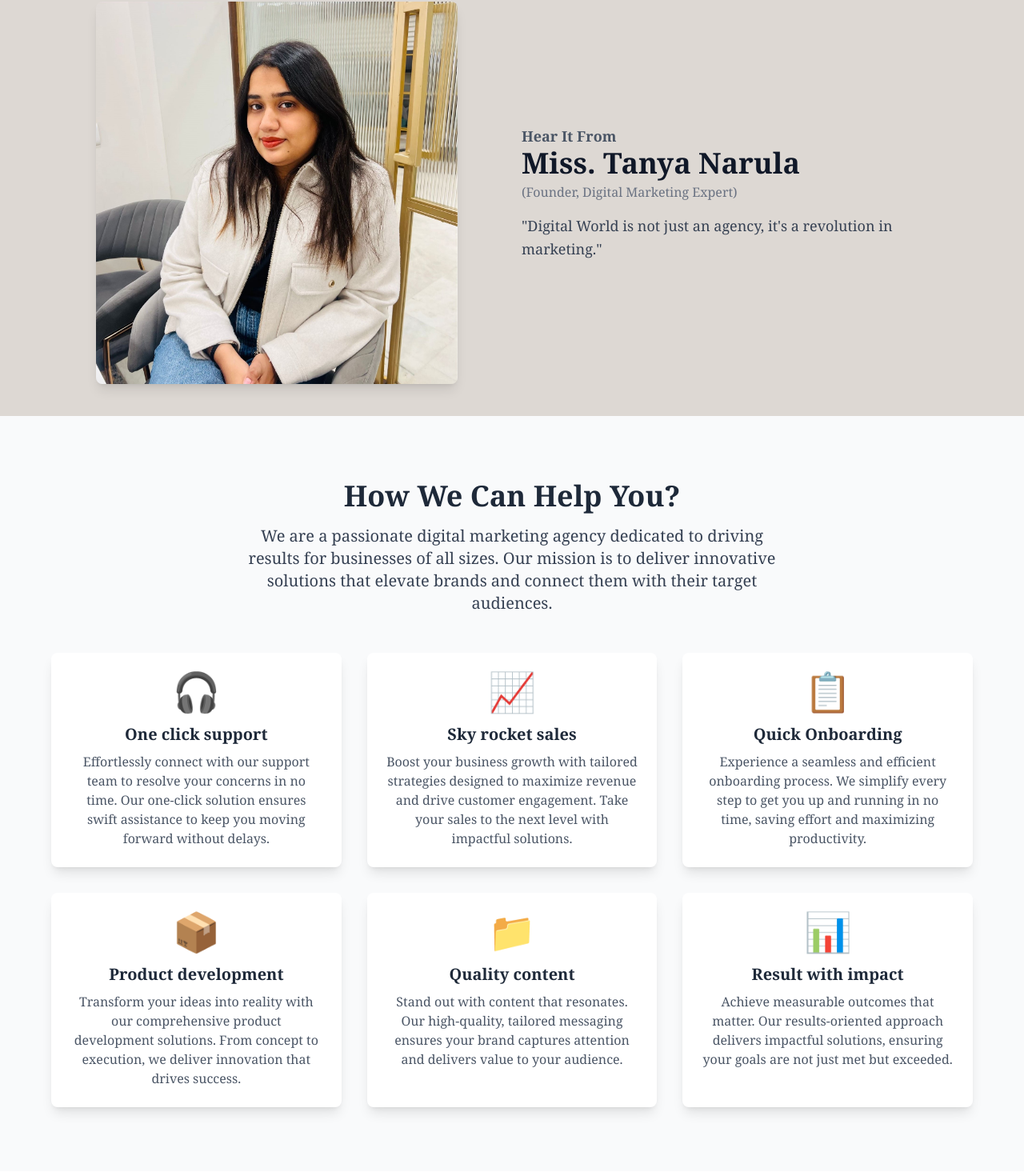
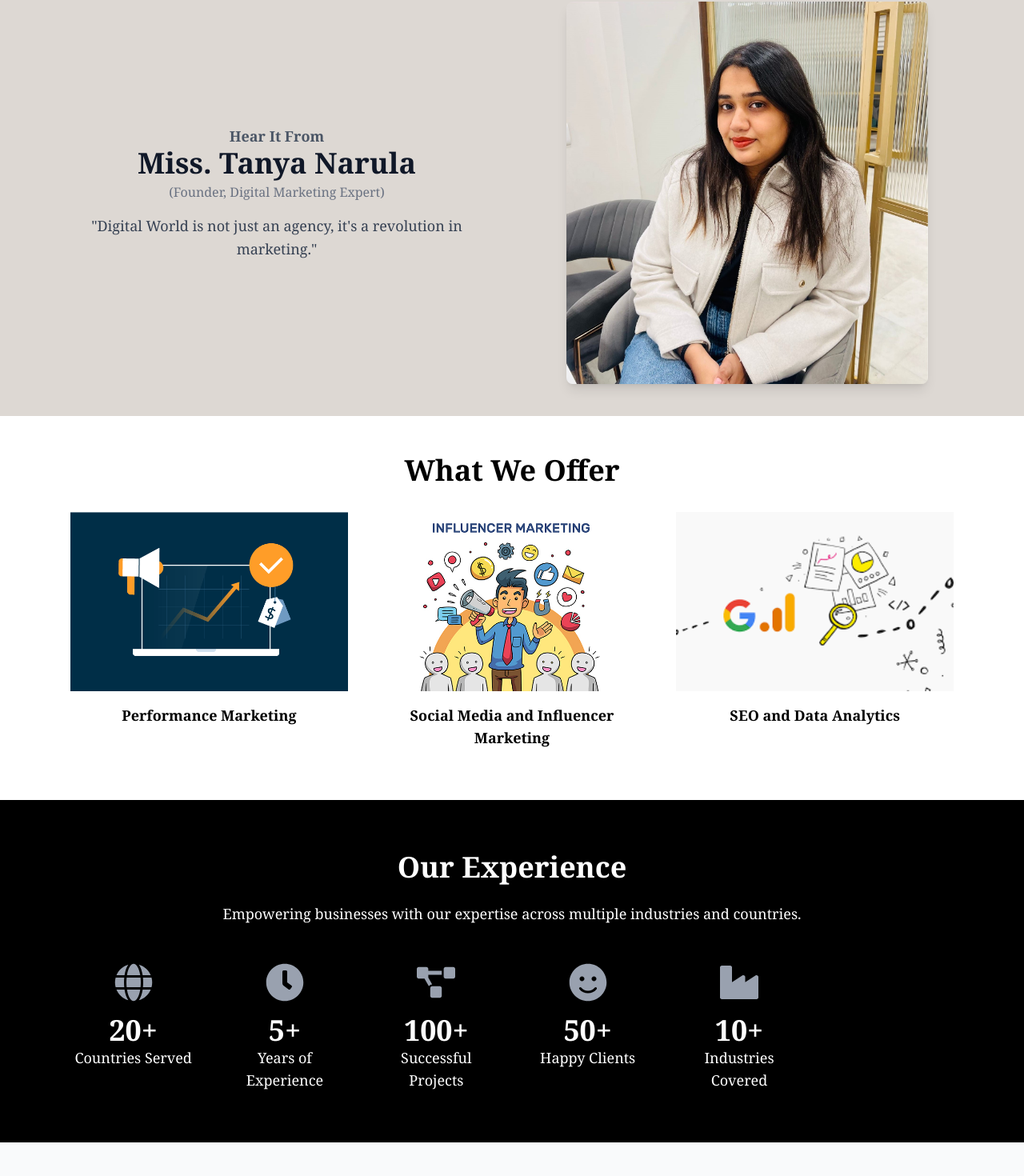
Before and after one commit to abh0007/digitalworldbyt, a React (Vite) app: page / in a window 1280 px wide. Shown: the part 838-2308 px from the top of the page at 80% size. Built offline with nearby package versions, Linux system fonts and the light colour scheme.

Commit message:
experience

```diff
--- a/src/pages/Home.jsx
+++ b/src/pages/Home.jsx
@@ -3,6 +3,7 @@ import { motion, AnimatePresence } from "framer-motion";
 import { Link } from "react-router-dom";
 import '../styles/Home.css';
 import Footer from "../components/Footer"; // Ensure correct import path
+import { FaGlobe, FaClock, FaProjectDiagram, FaSmile, FaIndustry } from "react-icons/fa";
 
 
 function Home() {
@@ -42,6 +43,13 @@ function Home() {
     "https://www.linkedin.com/embed/feed/update/urn:li:ugcPost:7292830163082387456?compact=1",
     "https://www.linkedin.com/embed/feed/update/urn:li:ugcPost:7291777433630883840?compact=1",
     "https://www.linkedin.com/embed/feed/update/urn:li:ugcPost:7290718816936828928?compact=1",
+  ];
+  const stats = [
+    { icon: <FaGlobe className="text-gray-400 text-5xl" />, value: "20+", label: "Countries Served" },
+    { icon: <FaClock className="text-gray-400 text-5xl" />, value: "5+", label: "Years of Experience" },
+    { icon: <FaProjectDiagram className="text-gray-400 text-5xl" />, value: "100+", label: "Successful Projects" },
+    { icon: <FaSmile className="text-gray-400 text-5xl" />, value: "50+", label: "Happy Clients" },
+    { icon: <FaIndustry className="text-gray-400 text-5xl" />, value: "10+", label: "Industries Covered" },
   ];
 
   return (
@@ -99,16 +107,10 @@ function Home() {
     <section  style={{ backgroundColor: "#ddd8d3" }} className="py-10 px-4 sm:px-6 md:px-10">
       <div className="max-w-6xl mx-auto flex flex-col md:flex-row items-center gap-6">
         {/* Left Side - Image */}
-        <div className="w-full md:w-1/2 flex justify-center">
-          <img
-            src="/tanya.jpg" // Replace with actual image path
-            alt="Tanya Narula"
-            className="w-full md:w-[80%] rounded-lg shadow-lg object-cover"
-          />
-        </div>
+
 
         {/* Right Side - Text Content */}
-        <div className="w-full md:w-1/2 text-center md:text-left">
+        <div className="w-full md:w-1/2 text-center md:text-center">
           <h3 className="text-lg text-gray-600 font-semibold">Hear It From</h3>
           <h2 className="text-2xl sm:text-3xl md:text-4xl font-bold text-gray-900">
             Miss. Tanya Narula
@@ -120,11 +122,74 @@ function Home() {
             "Digital World is not just an agency, it's a revolution in marketing."
           </p>
         </div>
+        <div className="w-full md:w-1/2 flex justify-center">
+          <img
+            src="/tanya.jpg" // Replace with actual image path
+            alt="Tanya Narula"
+            className="w-full md:w-[80%] rounded-lg shadow-lg object-cover"
+          />
+        </div>
       </div>
     </section>
 
-      {/* How We Can Help You Section */}
-      <section className="py-20 bg-gray-50">
+
+      <section className="py-12 bg-white">
+      <div className="max-w-6xl mx-auto text-center">
+        <h2 className="text-4xl font-bold mb-8 text-black">What We Offer</h2>
+        <div className="grid grid-cols-1 sm:grid-cols-2 md:grid-cols-3 gap-8 px-6 text-black">
+          {services.map((service, index) => (
+            <Link
+              key={index}
+              to={service.link}
+              className="group block bg-transparent  overflow-hidden transition-transform transform hover:scale-105"
+            >
+              <img
+                src={service.image}
+                alt={service.title}
+                className="w-full h-56 object-cover"
+              />
+              <div className="p-4 text-center">
+                <h3 className="text-lg font-semibold group-hover:text-blue-400">
+                  {service.title}
+                </h3>
+              </div>
+            </Link>
+          ))}
+        </div>
+      </div>
+    </section>
+    <section className="bg-black text-white py-16">
+      <div className="max-w-6xl mx-auto text-center px-6">
+        <h2 className="text-4xl font-bold mb-6 text-white">Our Experience</h2>
+        <p className="text-lg mb-12">
+          Empowering businesses with our expertise across multiple industries and countries.
+        </p>
+
+        {/* Desktop Grid View */}
+        <div className="hidden md:grid grid-cols-2 md:grid-cols-3 lg:grid-cols-6 gap-8">
+          {stats.map((stat, index) => (
+            <div key={index} className="flex flex-col items-center">
+              {stat.icon}
+              <span className="text-4xl font-bold text-white mt-4">{stat.value}</span>
+              <span className="text-lg">{stat.label}</span>
+            </div>
+          ))}
+        </div>
+
+        {/* Mobile Scrollable View */}
+        <div className="md:hidden overflow-x-auto flex space-x-8 w-full px-4 scrollbar-hide">
+          {stats.map((stat, index) => (
+            <div key={index} className="flex flex-col items-center min-w-[200px]">
+              {stat.icon}
+              <span className="text-4xl font-bold text-white mt-4">{stat.value}</span>
+              <span className="text-lg">{stat.label}</span>
+            </div>
+          ))}
+        </div>
+      </div>
+    </section>
+     {/* How We Can Help You Section */}
+     <section className="py-20 bg-gray-50">
         <div className="max-w-6xl mx-auto text-center">
           <motion.h2
             className="text-3xl sm:text-4xl font-bold text-gray-800"
@@ -177,36 +242,11 @@ function Home() {
           ))}
         </div>
       </section>
-      <section className="py-12 bg-white">
-      <div className="max-w-6xl mx-auto text-center">
-        <h2 className="text-4xl font-bold mb-8 text-black">What We Offer</h2>
-        <div className="grid grid-cols-1 sm:grid-cols-2 md:grid-cols-3 gap-8 px-6 text-black">
-          {services.map((service, index) => (
-            <Link
-              key={index}
-              to={service.link}
-              className="group block bg-transparent  overflow-hidden transition-transform transform hover:scale-105"
-            >
-              <img
-                src={service.image}
-                alt={service.title}
-                className="w-full h-56 object-cover"
-              />
-              <div className="p-4 text-center">
-                <h3 className="text-lg font-semibold group-hover:text-blue-400">
-                  {service.title}
-                </h3>
-              </div>
-            </Link>
-          ))}
-        </div>
-      </div>
-    </section>
 
       {/* Trusted Brands Section */}
       <section className="py-20 bg-black">
         <div className="max-w-8xl mx-auto text-container text-center">
-          <h2 className="text-white text-3xl sm:text-4xl font-bold mb-6">Our Trusted Brands</h2>
+          <h2 className="text-white text-3xl sm:text-4xl font-bold mb-6">Brands Trusted Us</h2>
           <div className="brand-slider flex overflow-hidden">
             <div className="animate-loop-scroll flex gap-8">
               {["logo7.jpg", "logo8.jpg", "logo9.jpg", "logo10.jpg", "logo11.jpg", "logo12.jpg", "logo13.jpg"].map((logo, index) => (
```
